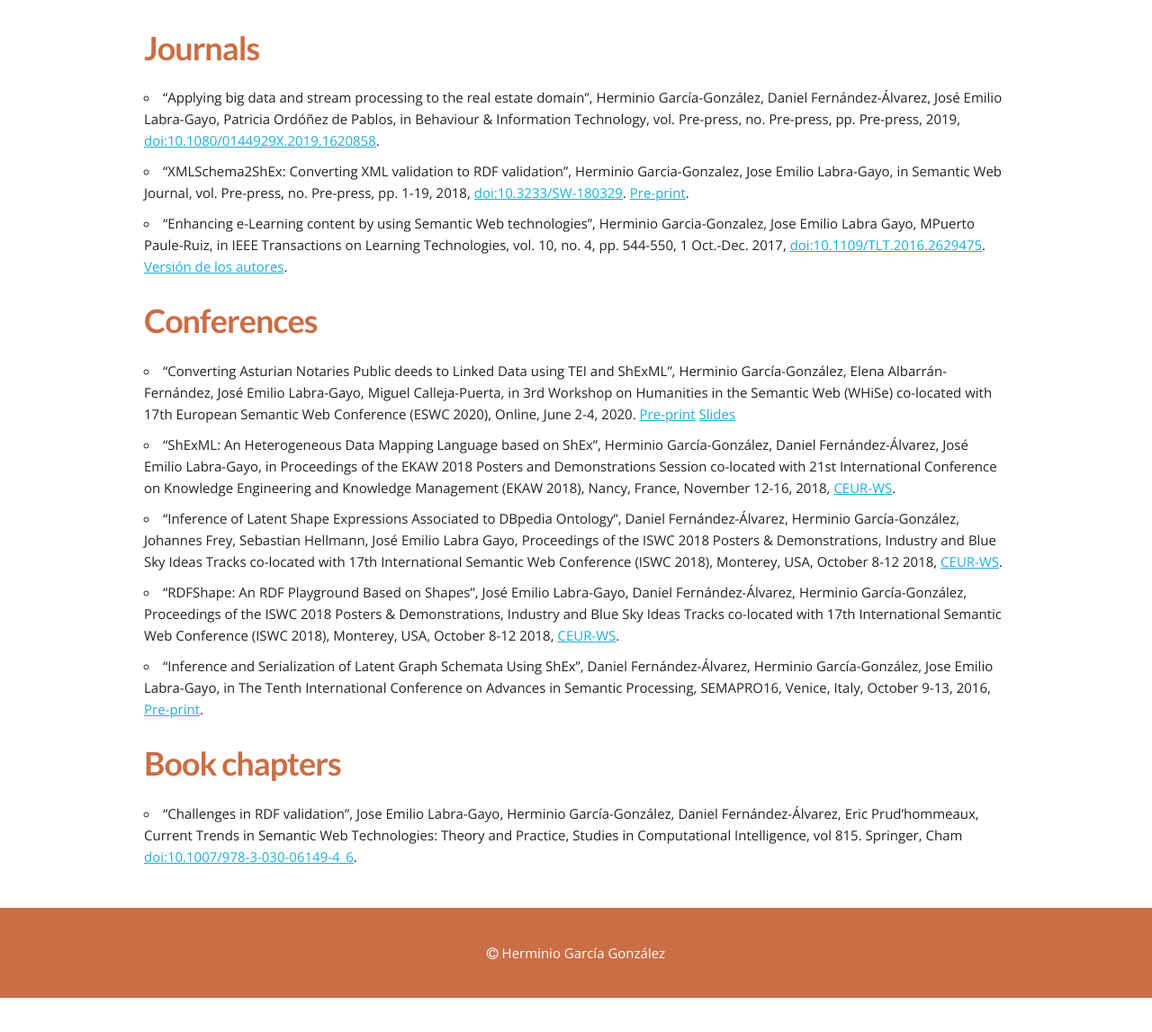
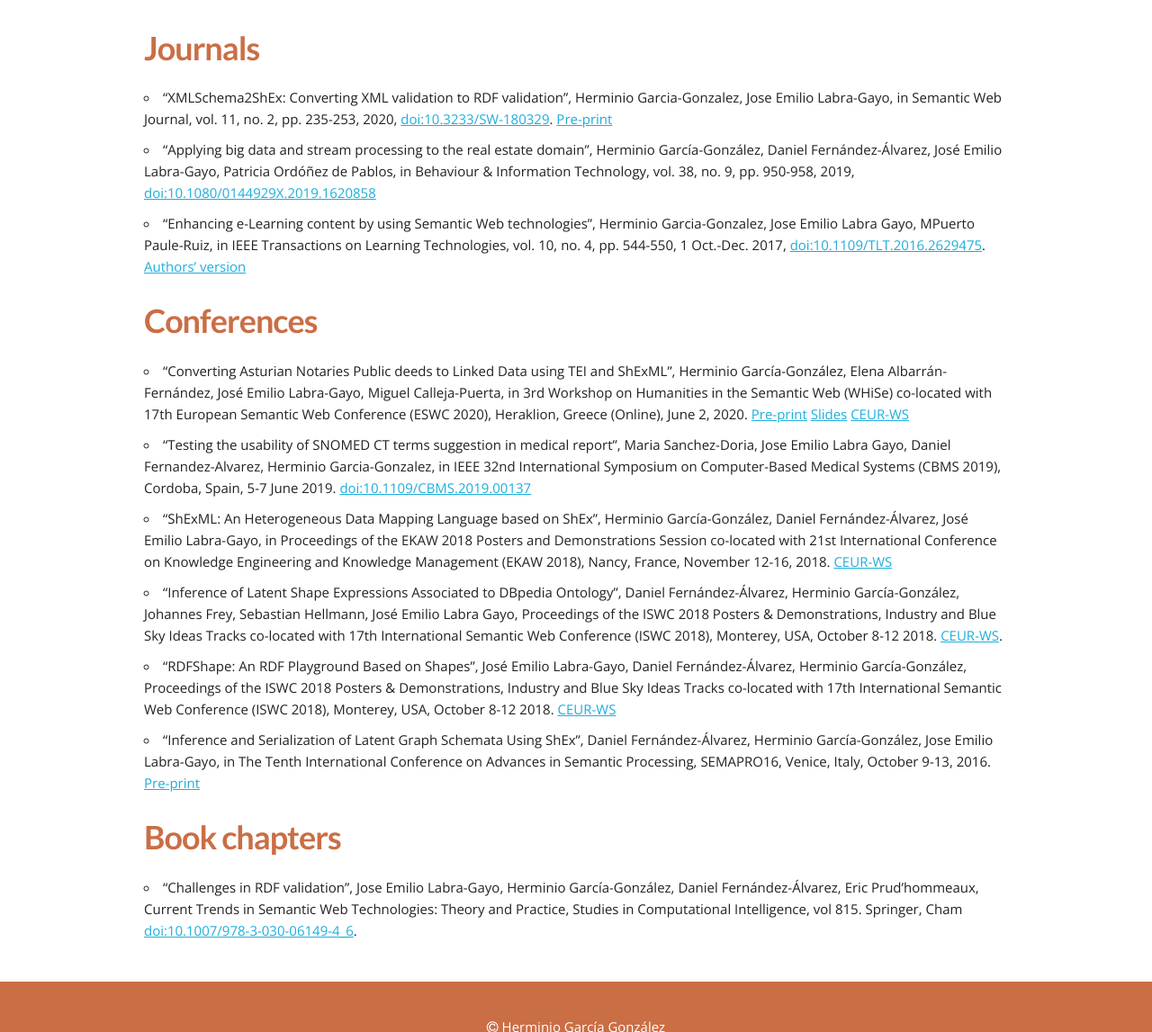
Before and after one commit to herminiogg/herminiogg.github.io, a Jekyll site: the page built from research/index.md, in a window 1280 px wide and 1400 px high. Shown: the part 253-1400 px from the top of the window at 90% size. Built offline with Jekyll 4.4.1, drawn with Linux system fonts in a browser that asks for light colours.

Commit message:
Added info to publications

```diff
--- a/research/index.md
+++ b/research/index.md
@@ -6,16 +6,17 @@ lang: en
 ---
 
 ### Journals
-* "Applying big data and stream processing to the real estate domain", Herminio García-González, Daniel Fernández-Álvarez, José Emilio Labra-Gayo, Patricia Ordóñez de Pablos, in Behaviour & Information Technology, vol. Pre-press, no. Pre-press, pp. Pre-press, 2019, [doi:10.1080/0144929X.2019.1620858](https://dx.doi.org/10.1080/0144929X.2019.1620858).
-* "XMLSchema2ShEx: Converting XML validation to RDF validation", Herminio Garcia-Gonzalez, Jose Emilio Labra-Gayo, in Semantic Web Journal, vol. Pre-press, no. Pre-press, pp. 1-19, 2018, [doi:10.3233/SW-180329](https://dx.doi.org/10.3233/SW-180329). [Pre-print](http://www.semantic-web-journal.net/system/files/swj1824.pdf).
-* "Enhancing e-Learning content by using Semantic Web technologies", Herminio Garcia-Gonzalez, Jose Emilio Labra Gayo, MPuerto Paule-Ruiz, in IEEE Transactions on Learning Technologies, vol. 10, no. 4, pp. 544-550, 1 Oct.-Dec. 2017, [doi:10.1109/TLT.2016.2629475](https://dx.doi.org/10.1109/TLT.2016.2629475). [Versión de los autores](../../research/papers/LODLearning Authors' version.pdf).
+* "XMLSchema2ShEx: Converting XML validation to RDF validation", Herminio Garcia-Gonzalez, Jose Emilio Labra-Gayo, in Semantic Web Journal, vol. 11, no. 2, pp. 235-253, 2020, [doi:10.3233/SW-180329](https://dx.doi.org/10.3233/SW-180329). [Pre-print](http://www.semantic-web-journal.net/system/files/swj1824.pdf)
+* "Applying big data and stream processing to the real estate domain", Herminio García-González, Daniel Fernández-Álvarez, José Emilio Labra-Gayo, Patricia Ordóñez de Pablos, in Behaviour & Information Technology, vol. 38, no. 9, pp. 950-958, 2019, [doi:10.1080/0144929X.2019.1620858](https://dx.doi.org/10.1080/0144929X.2019.1620858)
+* "Enhancing e-Learning content by using Semantic Web technologies", Herminio Garcia-Gonzalez, Jose Emilio Labra Gayo, MPuerto Paule-Ruiz, in IEEE Transactions on Learning Technologies, vol. 10, no. 4, pp. 544-550, 1 Oct.-Dec. 2017, [doi:10.1109/TLT.2016.2629475](https://dx.doi.org/10.1109/TLT.2016.2629475). [Authors' version](../../research/papers/LODLearning Authors' version.pdf)
 
 ### Conferences
-* "Converting Asturian Notaries Public deeds to Linked Data using TEI and ShExML", Herminio García-González, Elena Albarrán-Fernández, José Emilio Labra-Gayo, Miguel Calleja-Puerta, in 3rd Workshop on Humanities in the Semantic Web (WHiSe) co-located with 17th European Semantic Web Conference (ESWC 2020), Online, June 2-4, 2020. [Pre-print](../../research/papers/AsturianNotaries2LOD.pdf) [Slides](../../research/slides/AsturianNotaries2LODSlides.pdf)
-* "ShExML: An Heterogeneous Data Mapping Language based on ShEx", Herminio García-González, Daniel Fernández-Álvarez, José Emilio Labra-Gayo, in Proceedings of the EKAW 2018 Posters and Demonstrations Session co-located with 21st International Conference on Knowledge Engineering and Knowledge Management (EKAW 2018), Nancy, France, November 12-16, 2018, [CEUR-WS](http://ceur-ws.org/Vol-2262/ekaw-poster-08.pdf).
-* "Inference of Latent Shape Expressions Associated to DBpedia Ontology", Daniel Fernández-Álvarez, Herminio García-González, Johannes Frey, Sebastian Hellmann, José Emilio Labra Gayo, Proceedings of the ISWC 2018 Posters & Demonstrations, Industry and Blue Sky Ideas Tracks co-located with 17th International Semantic Web Conference (ISWC 2018), Monterey, USA, October 8-12 2018, [CEUR-WS](http://ceur-ws.org/Vol-2180/paper-15.pdf).
-* "RDFShape: An RDF Playground Based on Shapes", José Emilio Labra-Gayo, Daniel Fernández-Álvarez, Herminio García-González, Proceedings of the ISWC 2018 Posters & Demonstrations, Industry and Blue Sky Ideas Tracks co-located with 17th International Semantic Web Conference (ISWC 2018), Monterey, USA, October 8-12 2018, [CEUR-WS](http://ceur-ws.org/Vol-2180/paper-35.pdf).
-* "Inference and Serialization of Latent Graph Schemata Using ShEx", Daniel Fernández-Álvarez, Herminio García-González, Jose Emilio Labra-Gayo, in The Tenth International Conference on Advances in Semantic Processing, SEMAPRO16, Venice, Italy, October 9-13, 2016, [Pre-print](http://labra.weso.es/pdf/2016_InferenceSerializationShEx.pdf).
+* "Converting Asturian Notaries Public deeds to Linked Data using TEI and ShExML", Herminio García-González, Elena Albarrán-Fernández, José Emilio Labra-Gayo, Miguel Calleja-Puerta, in 3rd Workshop on Humanities in the Semantic Web (WHiSe) co-located with 17th European Semantic Web Conference (ESWC 2020), Heraklion, Greece (Online), June 2, 2020. [Pre-print](../../research/papers/AsturianNotaries2LOD.pdf) [Slides](../../research/slides/AsturianNotaries2LODSlides.pdf) [CEUR-WS](http://ceur-ws.org/Vol-2695/paper5.pdf)
+* "Testing the usability of SNOMED CT terms suggestion in medical report", Maria Sanchez-Doria, Jose Emilio Labra Gayo, Daniel Fernandez-Alvarez, Herminio Garcia-Gonzalez, in IEEE 32nd International Symposium on Computer-Based Medical Systems (CBMS 2019), Cordoba, Spain, 5-7 June 2019. [doi:10.1109/CBMS.2019.00137](https://doi.org/10.1109/CBMS.2019.00137)
+* "ShExML: An Heterogeneous Data Mapping Language based on ShEx", Herminio García-González, Daniel Fernández-Álvarez, José Emilio Labra-Gayo, in Proceedings of the EKAW 2018 Posters and Demonstrations Session co-located with 21st International Conference on Knowledge Engineering and Knowledge Management (EKAW 2018), Nancy, France, November 12-16, 2018. [CEUR-WS](http://ceur-ws.org/Vol-2262/ekaw-poster-08.pdf)
+* "Inference of Latent Shape Expressions Associated to DBpedia Ontology", Daniel Fernández-Álvarez, Herminio García-González, Johannes Frey, Sebastian Hellmann, José Emilio Labra Gayo, Proceedings of the ISWC 2018 Posters & Demonstrations, Industry and Blue Sky Ideas Tracks co-located with 17th International Semantic Web Conference (ISWC 2018), Monterey, USA, October 8-12 2018. [CEUR-WS](http://ceur-ws.org/Vol-2180/paper-15.pdf).
+* "RDFShape: An RDF Playground Based on Shapes", José Emilio Labra-Gayo, Daniel Fernández-Álvarez, Herminio García-González, Proceedings of the ISWC 2018 Posters & Demonstrations, Industry and Blue Sky Ideas Tracks co-located with 17th International Semantic Web Conference (ISWC 2018), Monterey, USA, October 8-12 2018. [CEUR-WS](http://ceur-ws.org/Vol-2180/paper-35.pdf)
+* "Inference and Serialization of Latent Graph Schemata Using ShEx", Daniel Fernández-Álvarez, Herminio García-González, Jose Emilio Labra-Gayo, in The Tenth International Conference on Advances in Semantic Processing, SEMAPRO16, Venice, Italy, October 9-13, 2016. [Pre-print](http://labra.weso.es/pdf/2016_InferenceSerializationShEx.pdf)
 
 ### Book chapters
 * "Challenges in RDF validation", Jose Emilio Labra-Gayo, Herminio García-González, Daniel Fernández-Álvarez, Eric Prud'hommeaux, Current Trends in Semantic Web Technologies: Theory and Practice, Studies in Computational Intelligence, vol 815. Springer, Cham [doi:10.1007/978-3-030-06149-4_6](https://doi.org/10.1007/978-3-030-06149-4_6).
```
Also changed, not shown: es/research/index.md (+10 -7 lines).
